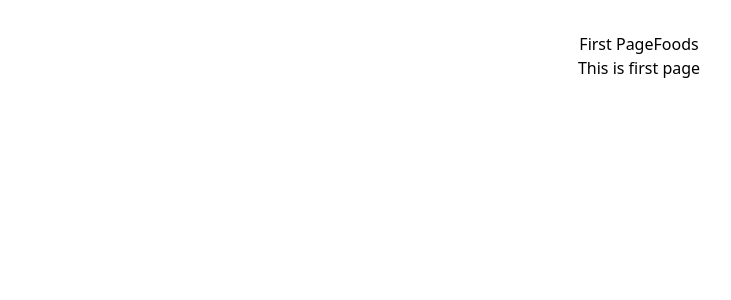
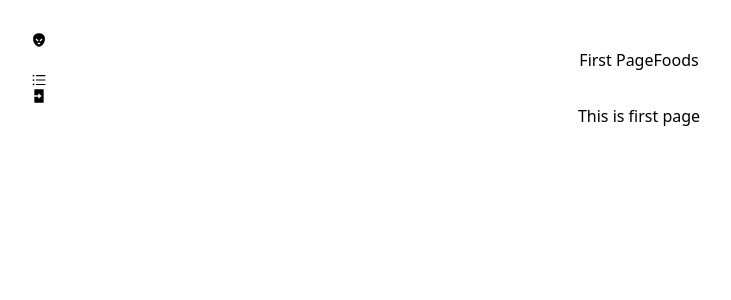
Before and after one commit to Mohammadashif007/mixed-app, a React (Vite) app: page / in a window 1280 px wide. Shown: the top 300 px of the page, without its empty margins (1-732 px from the left). Built offline with nearby package versions, Linux system fonts and the light colour scheme.

Commit message:
dynamic navbar done

```diff
--- a/src/components/Header/Header.jsx
+++ b/src/components/Header/Header.jsx
@@ -1,17 +1,42 @@
-import React from "react";
+import React, { useState } from "react";
 import { Link } from "react-router-dom";
+import { TbAlienFilled } from "react-icons/tb";
+import { AiOutlineBars, AiOutlineClose } from "react-icons/ai";
+import {BiSolidLogIn} from "react-icons/bi";
 
 const Header = () => {
+
+    const [open, setOpen] = useState(false);
+
+
+
     return (
-        <nav>
-            <Link></Link>
-            <Link to='/'>First Page</Link>
-            <Link to='/foods'>Foods</Link>
-            {/* <a href="">Fist Page</a>
-            <a href="">Foods</a>
-            <a href="">Countries</a>
-            <a href="">Gym</a>
-            <a href="">Weather</a> */}
+        <nav className="flex gap-5 justify-center items-center justify-between">
+            <div className="flex-grow">
+                <Link to="/" className="text-4xl">
+                    <TbAlienFilled/>
+                </Link>
+            </div>
+            <div className={`md:flex lg:flex lg:flex-row lg:sticky lg:bg-white gap-5 flex-grow absolute duration-1000 bg-red-400 flex flex-col right-0 top-16 ${open? 'right-0 top-20': '-top-20'}`}>
+                <Link to="/">
+                    First Page
+                </Link>
+                <Link to="/foods">
+                    Foods
+                </Link>
+            </div>
+            <div className='text-3xl md:hidden ' onClick={() => setOpen(!open)}>
+                <Link>
+                    {
+                        open === true ? <AiOutlineClose/>: <AiOutlineBars/>
+                    }
+                </Link>
+            </div>
+            <div className='text-3xl md:block hidden'>
+                <Link>
+                    <BiSolidLogIn/>
+                </Link>
+            </div>
         </nav>
     );
 };
```
